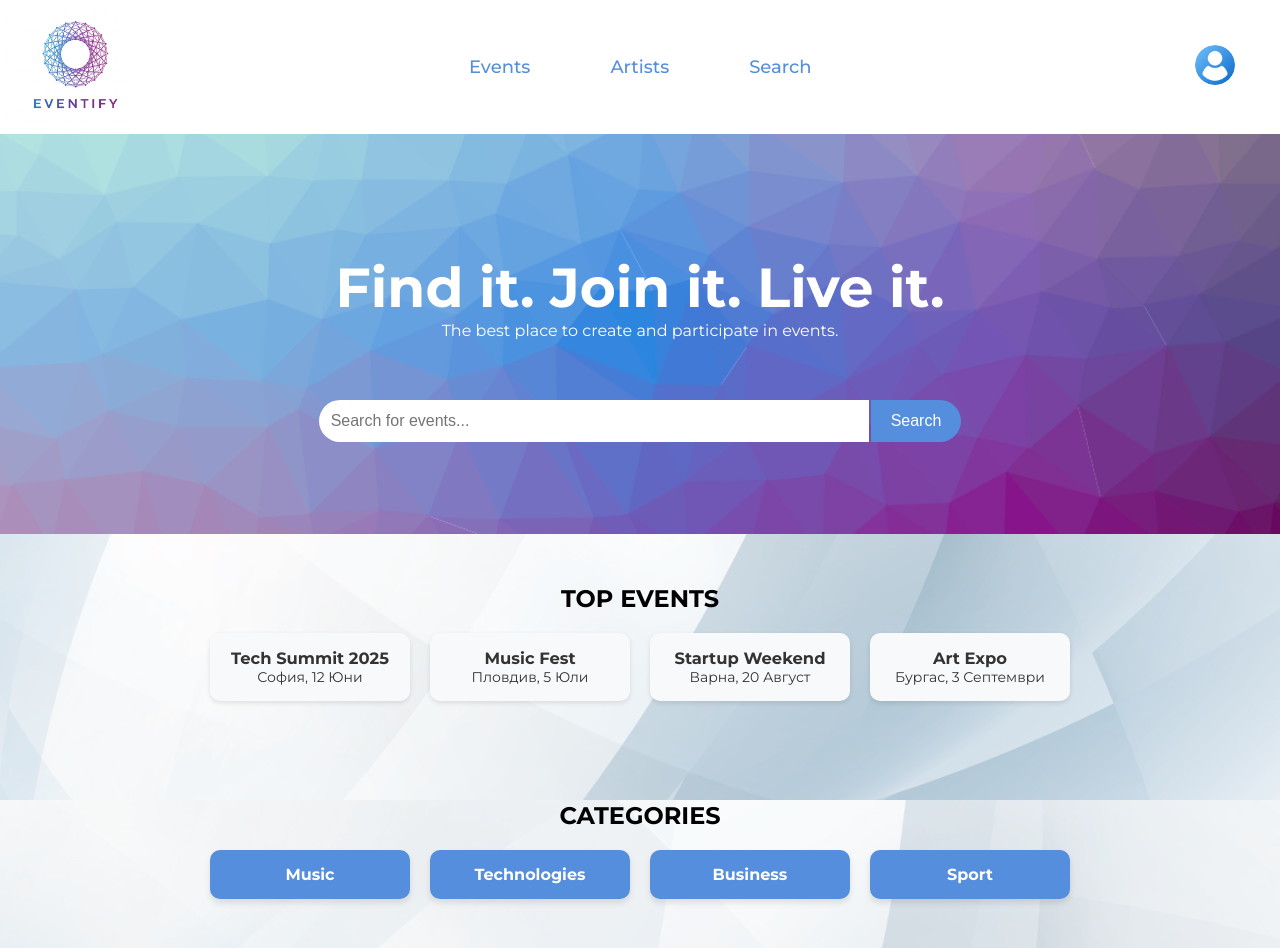
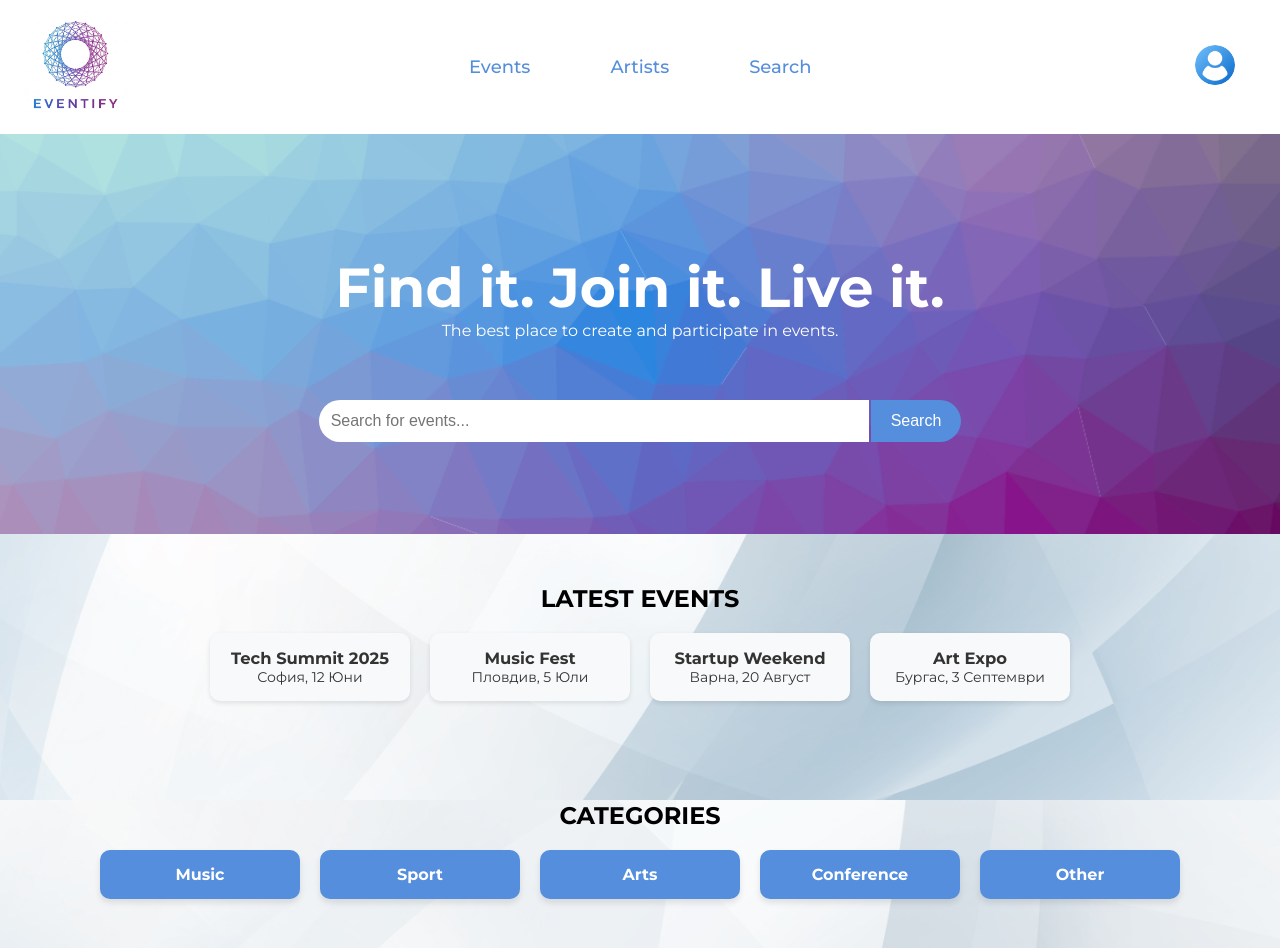
Before and after one commit to todorovboris/Eventify, a React (Vite) app in the folder client/: page / in a window 1280 px wide. Shown: the top 948 px of the page. Built offline with nearby package versions, Linux system fonts and the light colour scheme.

Commit message:
add helper function to store the categories and show them dynamically on home page

```diff
--- a/client/src/components/home/Home.jsx
+++ b/client/src/components/home/Home.jsx
@@ -1,6 +1,10 @@
 import { Link } from 'react-router';
+import categoryOptions from '../../helpers/categoryOptions.js';
 
 export default function Home() {
+    const categories = categoryOptions();
+    // console.log(category);
+
     return (
         <div className="home-page">
             <>
@@ -14,7 +18,7 @@ export default function Home() {
                 </section>
 
                 <section className="events">
-                    <h2>TOP EVENTS</h2>
+                    <h2>LATEST EVENTS</h2>
                     <div className="event-list">
                         <div className="event-card">
                             <h3>Tech Summit 2025</h3> <p>София, 12 Юни</p>
@@ -34,10 +38,15 @@ export default function Home() {
                 <section className="categories">
                     <h2>CATEGORIES</h2>
                     <div className="category-list">
-                        <div className="category">Music</div>
+                        {categories.map((category) => (
+                            <div className="category" key={category.label}>
+                                {category.label}
+                            </div>
+                        ))}
+                        {/* <div className="category">Music</div>
                         <div className="category">Technologies</div>
                         <div className="category">Business</div>
-                        <div className="category">Sport</div>
+                        <div className="category">Sport</div> */}
                     </div>
                 </section>
 
--- a/client/src/helpers/categoryOptions.js
+++ b/client/src/helpers/categoryOptions.js
@@ -1,3 +1,17 @@
-export default categoryOptions = () => {
-    return ['Music', 'Sport', 'Arts', 'Conference', 'Other'];
-};
+export default function categoryOptions(category = '') {
+    const categoriesMap = {
+        Music: 'Music',
+        Sport: 'Sport',
+        Arts: 'Arts',
+        Conference: 'Conference',
+        Other: 'Other',
+    };
+
+    const categories = Object.keys(categoriesMap).map((value) => ({
+        value,
+        label: categoriesMap[value],
+        selected: value === category ? 'selected' : '',
+    }));
+
+    return categories;
+}
```
